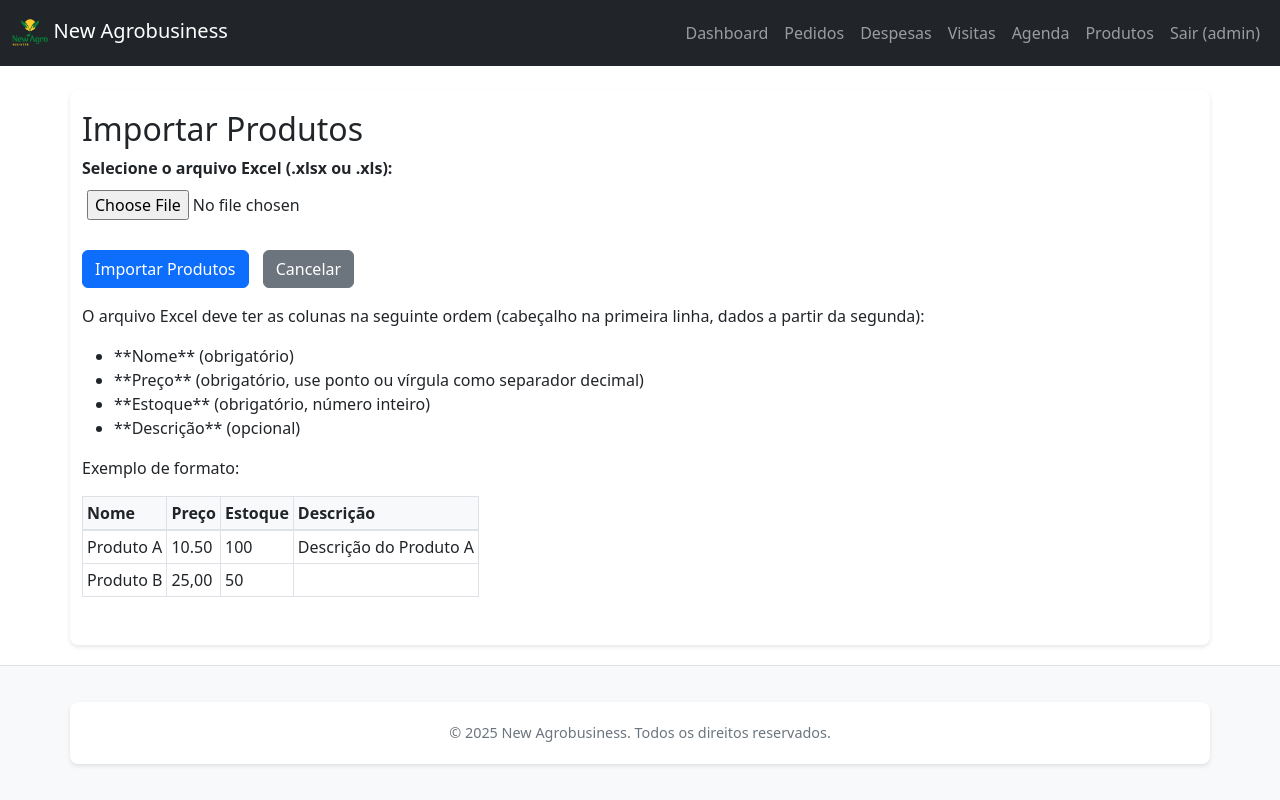
After one commit to hugocosta-app/newagrobusiness-app, a Flask app: page /products/import in a window 1280 px wide. The commit adds this page. Run offline with Flask 3, Linux system fonts and the light colour scheme; a user stored in the database is signed in.

Commit message:
Adiciona funcionalidade de importação de produtos e corrige caminhos de arquivos

```diff
--- a/app/routes/products.py
+++ b/app/routes/products.py
@@ -3,7 +3,8 @@ from app import db
 from app.models.product import Product
 from app.utils.decorators import admin_required
 from flask_login import login_required
-# Import forms if using Flask-WTF later
+import openpyxl
+import os
 
 bp = Blueprint("products", __name__, url_prefix="/products")
 
@@ -24,18 +25,20 @@ def add_product():
         name = request.form.get("name")
         description = request.form.get("description")
         price_str = request.form.get("price")
+        stock_str = request.form.get("stock")
 
-        if not name or not price_str:
-            flash("Nome e Preço são obrigatórios.", "danger")
+        if not name or not price_str or not stock_str:
+            flash("Nome, Preço e Estoque são obrigatórios.", "danger")
             return render_template("products/form.html", title="Adicionar Produto")
 
         try:
             price = float(price_str.replace(",", ".")) # Handle comma as decimal separator
+            stock = int(stock_str)
         except ValueError:
-            flash("Preço inválido.", "danger")
+            flash("Preço ou Estoque inválido.", "danger")
             return render_template("products/form.html", title="Adicionar Produto")
 
-        new_product = Product(name=name, description=description, price=price)
+        new_product = Product(name=name, description=description, price=price, stock=stock)
         db.session.add(new_product)
         try:
             db.session.commit()
@@ -56,20 +59,23 @@ def edit_product(product_id):
         name = request.form.get("name")
         description = request.form.get("description")
         price_str = request.form.get("price")
+        stock_str = request.form.get("stock")
 
-        if not name or not price_str:
-            flash("Nome e Preço são obrigatórios.", "danger")
+        if not name or not price_str or not stock_str:
+            flash("Nome, Preço e Estoque são obrigatórios.", "danger")
             return render_template("products/form.html", title="Editar Produto", product=product)
 
         try:
             price = float(price_str.replace(",", "."))
+            stock = int(stock_str)
         except ValueError:
-            flash("Preço inválido.", "danger")
+            flash("Preço ou Estoque inválido.", "danger")
             return render_template("products/form.html", title="Editar Produto", product=product)
 
         product.name = name
         product.description = description
         product.price = price
+        product.stock = stock
         try:
             db.session.commit()
             flash("Produto atualizado com sucesso!", "success")
@@ -93,3 +99,72 @@ def delete_product(product_id):
         db.session.rollback()
         flash(f"Erro ao excluir produto: {e}. Verifique se não está associado a pedidos.", "danger")
     return redirect(url_for("products.list_products"))
+
+@bp.route("/import", methods=["GET", "POST"])
+@login_required
+@admin_required
+def import_products():
+    if request.method == "POST":
+        if "file" not in request.files:
+            flash("Nenhum arquivo selecionado.", "danger")
+            return redirect(request.url)
+        file = request.files["file"]
+        if file.filename == "":
+            flash("Nenhum arquivo selecionado.", "danger")
+            return redirect(request.url)
+        if file and file.filename.endswith((".xlsx", ".xls")):
+            try:
+                # Save the file temporarily
+                filepath = os.path.join("/tmp", file.filename)
+                file.save(filepath)
+
+                workbook = openpyxl.load_workbook(filepath)
+                sheet = workbook.active
+                imported_count = 0
+                errors = []
+
+                # Assuming first row is header: Nome, Preço, Estoque, Descrição (optional)
+                for row_index, row in enumerate(sheet.iter_rows(min_row=2, values_only=True)):
+                    try:
+                        name = row[0]
+                        price = float(str(row[1]).replace(",", "."))
+                        stock = int(row[2])
+                        description = row[3] if len(row) > 3 else None
+
+                        if not name or price is None or stock is None:
+                            errors.append(f"Linha {row_index+1}: Dados incompletos (Nome, Preço ou Estoque).")
+                            continue
+
+                        # Check if product already exists by name
+                        existing_product = Product.query.filter_by(name=name).first()
+                        if existing_product:
+                            existing_product.price = price
+                            existing_product.stock = stock
+                            existing_product.description = description
+                            db.session.add(existing_product)
+                            flash(f"Produto \'{name}\' atualizado.", "info")
+                        else:
+                            new_product = Product(name=name, price=price, stock=stock, description=description)
+                            db.session.add(new_product)
+                            flash(f"Produto \'{name}\' adicionado.", "success")
+                        imported_count += 1
+                    except Exception as e:
+                        errors.append(f"Linha {row_index+1}: Erro ao processar - {e}")
+                        db.session.rollback() # Rollback current transaction if error occurs
+
+                db.session.commit() # Commit all successful changes at once
+                flash(f"Importação concluída. {imported_count} produtos processados.", "success")
+                if errors:
+                    flash("Alguns erros ocorreram durante a importação:\n" + "\n".join(errors), "warning")
+
+                os.remove(filepath) # Clean up temporary file
+                return redirect(url_for("products.list_products"))
+
+            except Exception as e:
+                flash(f"Erro ao importar arquivo: {e}", "danger")
+                return redirect(request.url)
+        else:
+            flash("Formato de arquivo inválido. Por favor, use .xlsx ou .xls.", "danger")
+            return redirect(request.url)
+
+    return render_template("products/import.html", title="Importar Produtos")
--- /dev/null
+++ b/app/templates/products/import.html
@@ -0,0 +1,50 @@
+
+{% extends "base.html" %}
+
+{% block title %}{{ title }}{% endblock %}
+
+{% block content %}
+<div class="import-products-container">
+    <h2>{{ title }}</h2>
+    <form method="POST" action="{{ url_for("products.import_products") }}" enctype="multipart/form-data">
+        <div class="form-group">
+            <label for="file">Selecione o arquivo Excel (.xlsx ou .xls):</label>
+            <input type="file" id="file" name="file" class="form-control-file" accept=".xlsx, .xls" required>
+        </div>
+        <button type="submit" class="btn btn-primary">Importar Produtos</button>
+        <a href="{{ url_for("products.list_products") }}" class="btn btn-secondary">Cancelar</a>
+    </form>
+    <p class="mt-3">O arquivo Excel deve ter as colunas na seguinte ordem (cabeçalho na primeira linha, dados a partir da segunda):</p>
+    <ul>
+        <li>**Nome** (obrigatório)</li>
+        <li>**Preço** (obrigatório, use ponto ou vírgula como separador decimal)</li>
+        <li>**Estoque** (obrigatório, número inteiro)</li>
+        <li>**Descrição** (opcional)</li>
+    </ul>
+    <p>Exemplo de formato:</p>
+    <table class="table table-bordered table-sm" style="width: auto;">
+        <thead>
+            <tr>
+                <th>Nome</th>
+                <th>Preço</th>
+                <th>Estoque</th>
+                <th>Descrição</th>
+            </tr>
+        </thead>
+        <tbody>
+            <tr>
+                <td>Produto A</td>
+                <td>10.50</td>
+                <td>100</td>
+                <td>Descrição do Produto A</td>
+            </tr>
+            <tr>
+                <td>Produto B</td>
+                <td>25,00</td>
+                <td>50</td>
+                <td></td>
+            </tr>
+        </tbody>
+    </table>
+</div>
+{% endblock %}
```
Also changed, not shown: app/templates/products/list.html (+31 -1 lines).
